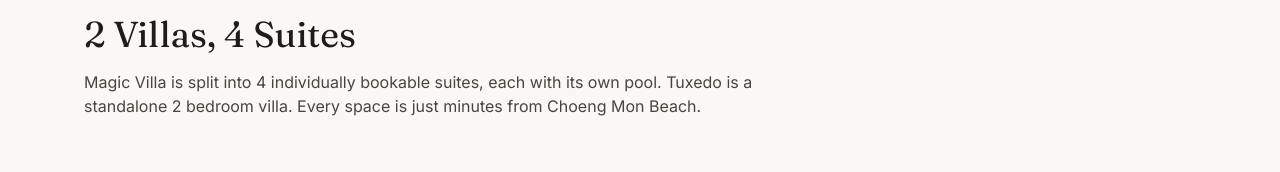
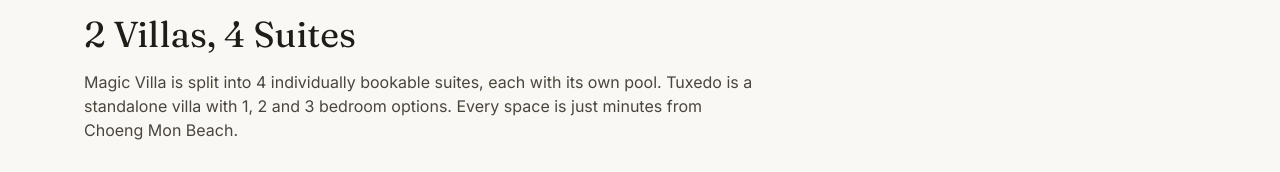
Before and after one commit to eldor1274/magicsamui-website, a Next.js app: page /rooms in a window 1280 px wide. Shown: the part 159-331 px from the top of the page. Built offline with nearby package versions, Linux system fonts and the light colour scheme; no server answers.

Commit message:
Update rooms intro for Tuxedo 1/2/3 bedroom options

```diff
--- a/src/app/rooms/page.tsx
+++ b/src/app/rooms/page.tsx
@@ -21,8 +21,8 @@
       <h1 className="mt-3 font-serif text-4xl text-ink">2 Villas, 4 Suites</h1>
       <p className="mt-4 max-w-2xl text-ink-soft">
         Magic Villa is split into 4 individually bookable suites, each with
-        its own pool. Tuxedo is a standalone 2 bedroom villa. Every space is
-        just minutes from Choeng Mon Beach.
+        its own pool. Tuxedo is a standalone villa with 1, 2 and 3 bedroom
+        options. Every space is just minutes from Choeng Mon Beach.
       </p>
 
       <section className="mt-14">
```
